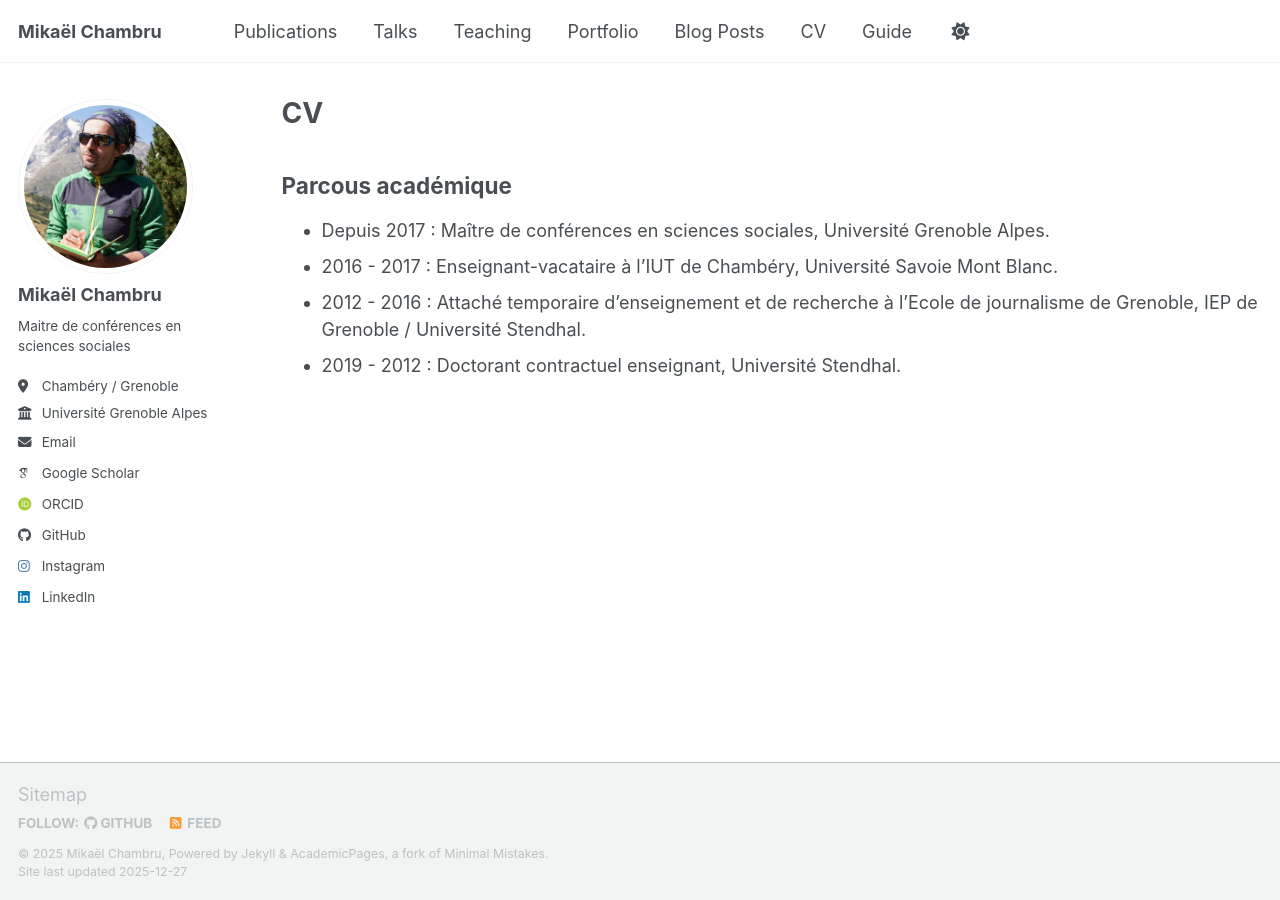
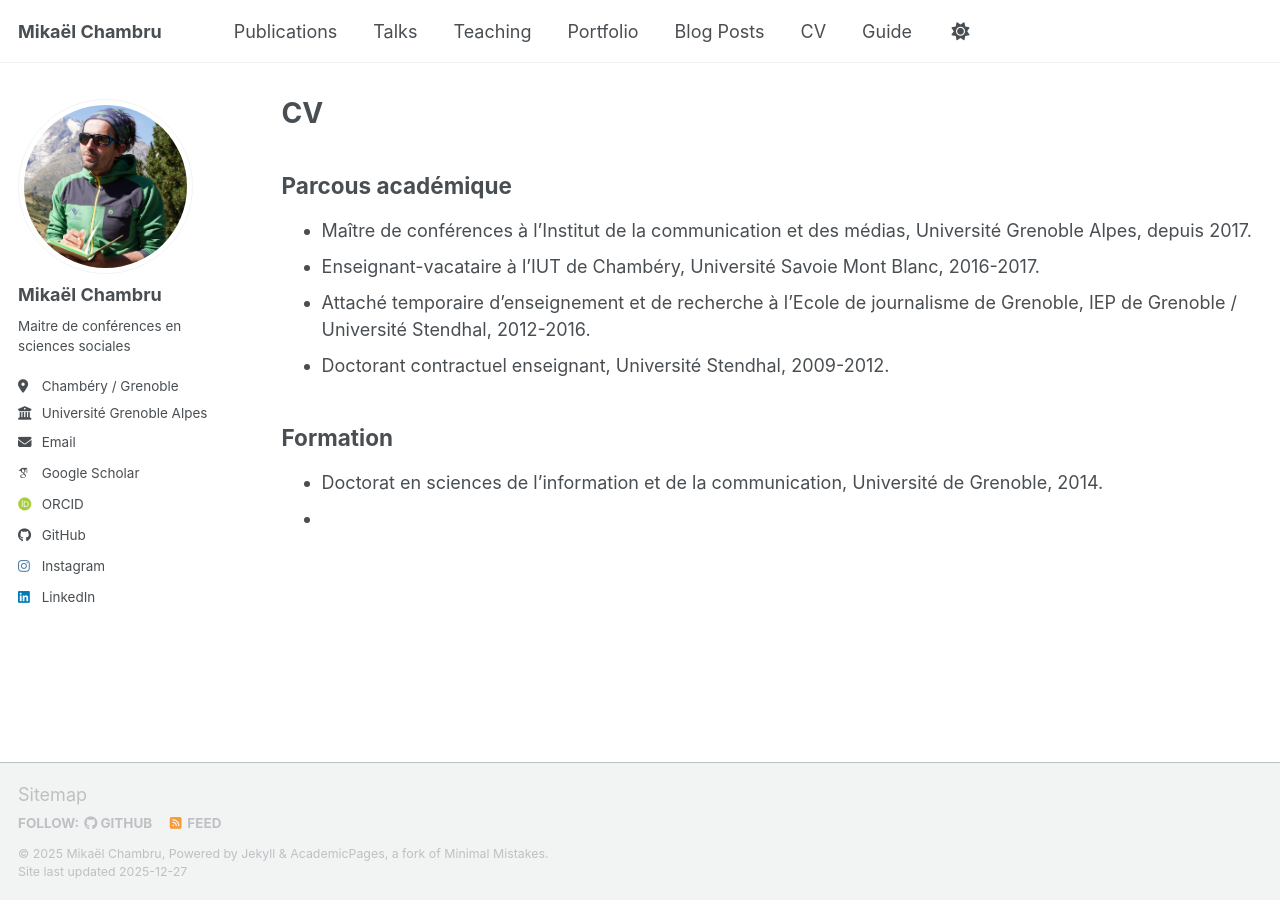
Before and after one commit to mikaelchambru/mikaelchambru.github.io, a Jekyll site: the page built from _pages/cv.md, in a window 1280 px wide. Built offline with Jekyll 4.4.1, drawn with Linux system fonts in a browser that asks for light colours; some web fonts are replaced; a script bundle is joined from its source files by our own code; library files that are not in the unit come from our copies.

Commit message:
Update cv.md

```diff
--- a/_pages/cv.md
+++ b/_pages/cv.md
@@ -10,7 +10,11 @@ redirect_from:
 {% include base_path %}
 
 ## Parcous académique
-* Depuis 2017 : Maître de conférences en sciences sociales, Université Grenoble Alpes.
-* 2016 - 2017 : Enseignant-vacataire à l'IUT de Chambéry, Université Savoie Mont Blanc.
-* 2012 - 2016 : Attaché temporaire d'enseignement et de recherche à l'Ecole de journalisme de Grenoble, IEP de Grenoble / Université Stendhal.
-* 2019 - 2012 : Doctorant contractuel enseignant, Université Stendhal.
+* Maître de conférences à l'Institut de la communication et des médias, Université Grenoble Alpes, depuis 2017.
+* Enseignant-vacataire à l'IUT de Chambéry, Université Savoie Mont Blanc, 2016-2017.
+* Attaché temporaire d'enseignement et de recherche à l'Ecole de journalisme de Grenoble, IEP de Grenoble / Université Stendhal, 2012-2016.
+* Doctorant contractuel enseignant, Université Stendhal, 2009-2012.
+
+## Formation
+* Doctorat en sciences de l'information et de la communication, Université de Grenoble, 2014.
+*
```
